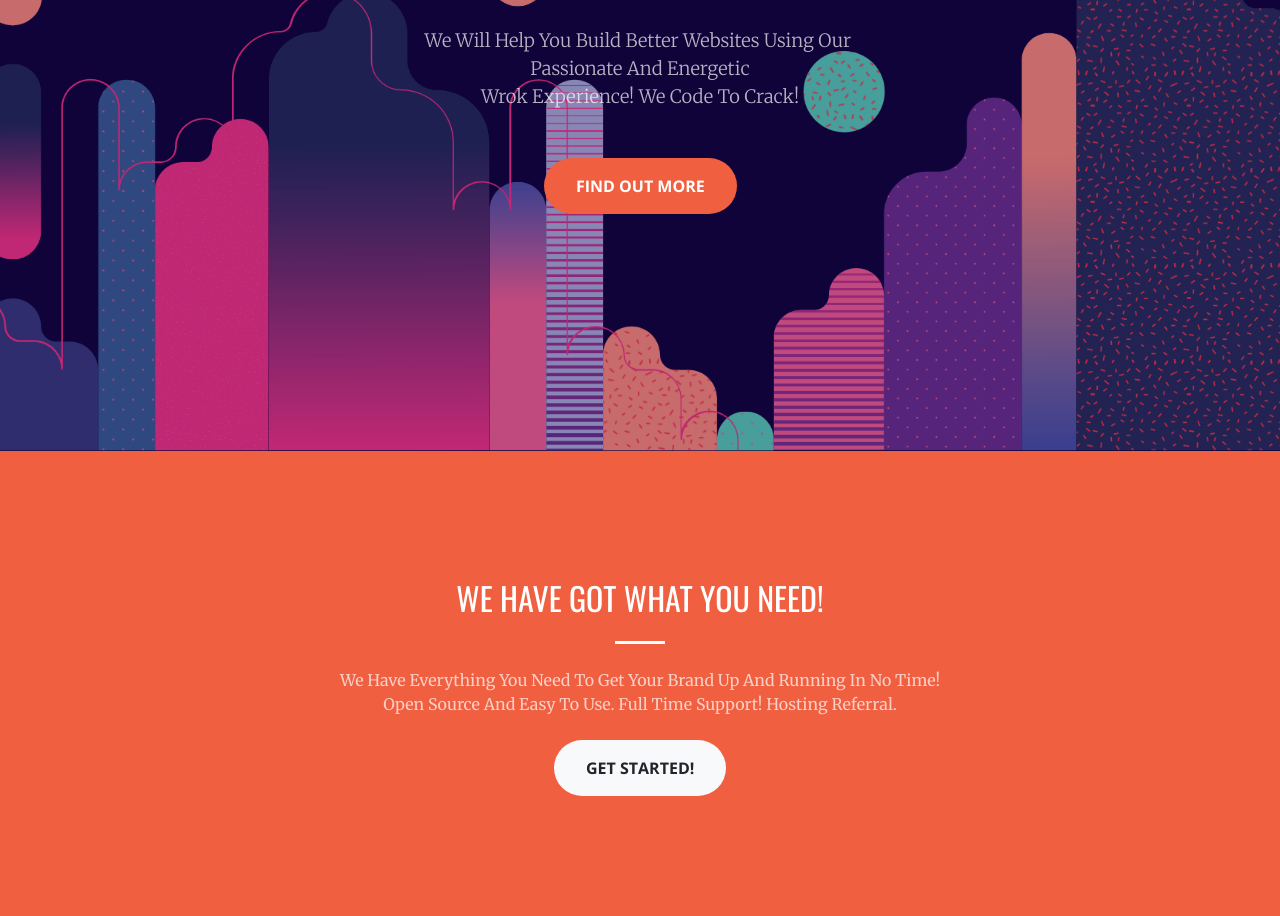
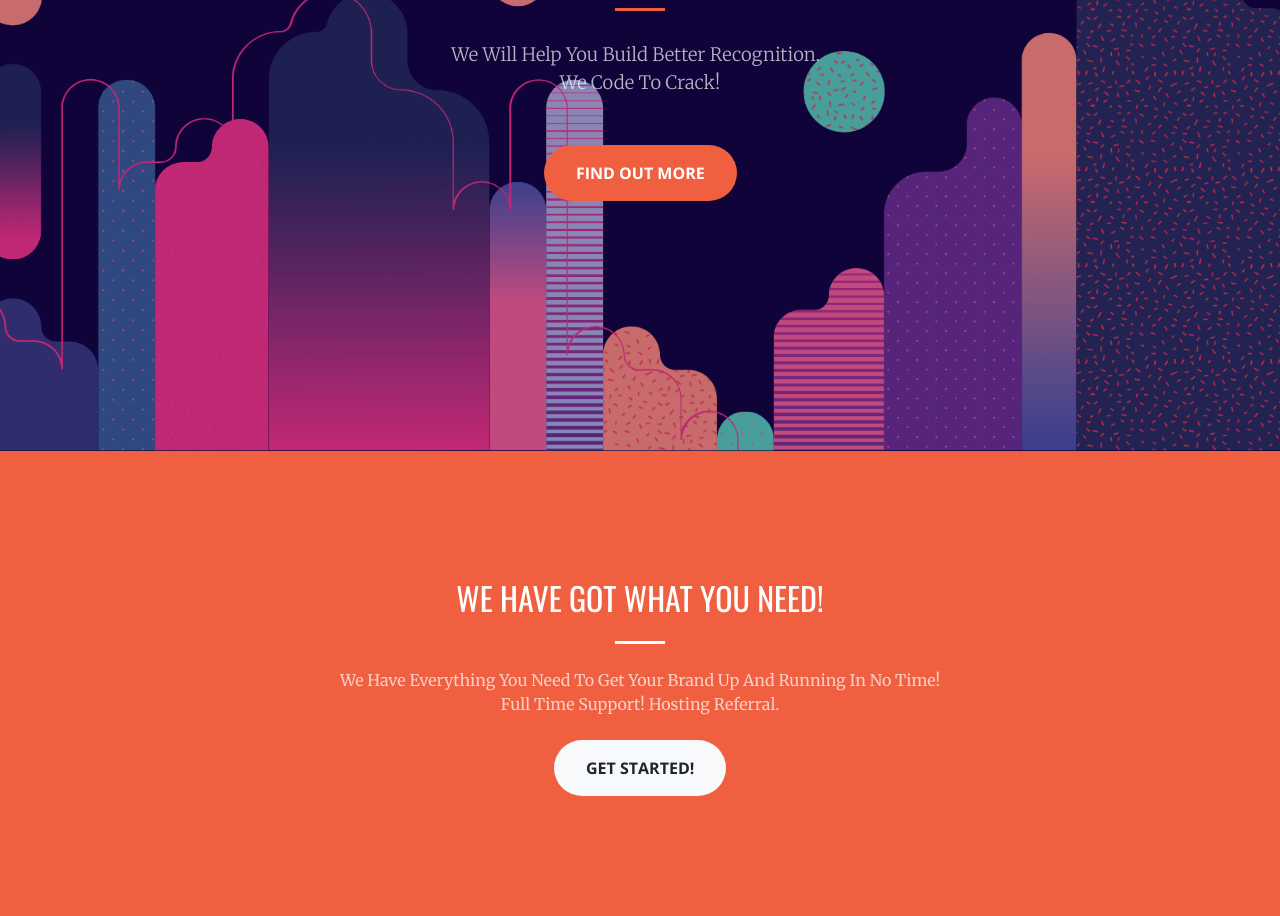
Before and after one commit to JalalNayan/JalalNayan.github.io, a plain HTML site: page index.html in a window 1280 px wide. Shown: the part 349-1265 px from the top of the page. Drawn offline with nearby package versions, Linux system fonts and the light colour scheme; files that its build step writes are made by us from their sources.

Commit message:
Update index.html

```diff
--- a/index.html
+++ b/index.html
@@ -42,7 +42,7 @@
                 </div>
             </div>
             <div class="col-lg-8 mx-auto">
-                <p class="text-faded mb-5">We Will Help You Build Better Websites Using Our&nbsp;<br>Passionate And Energetic<br>Wrok Experience! We Code To Crack!</p><a class="btn btn-primary rubberBand animated btn-xl js-scroll-trigger" role="button" href="https://www.facebook.com/muhammad.nayan.543">Find Out More</a></div>
+                <p class="text-faded mb-5">We Will Help You Build Better Recognition. &nbsp;<br>We Code To Crack!</p><a class="btn btn-primary rubberBand animated btn-xl js-scroll-trigger" role="button" href="https://www.facebook.com/muhammad.nayan.543">Find Out More</a></div>
         </div>
     </header>
     <section id="about" class="bg-primary">
@@ -51,7 +51,7 @@
                 <div class="col offset-lg-8 mx-auto text-center">
                     <h2 class="text-uppercase text-white section-heading" style="font-family: Oswald, sans-serif;">We have got what you need!</h2>
                     <hr class="light my-4">
-                    <p class="text-faded mb-4">We Have Everything You Need To Get Your Brand Up And Running In No Time! <br>Open Source And Easy To Use. Full Time Support! Hosting Referral.</p><a class="btn btn-light btn-xl js-scroll-trigger" role="button" data-aos="zoom-in"
+                    <p class="text-faded mb-4">We Have Everything You Need To Get Your Brand Up And Running In No Time! <br>Full Time Support! Hosting Referral.</p><a class="btn btn-light btn-xl js-scroll-trigger" role="button" data-aos="zoom-in"
                         data-aos-duration="400" data-aos-once="true" href="#services">Get Started!</a></div>
             </div>
         </div>
```
